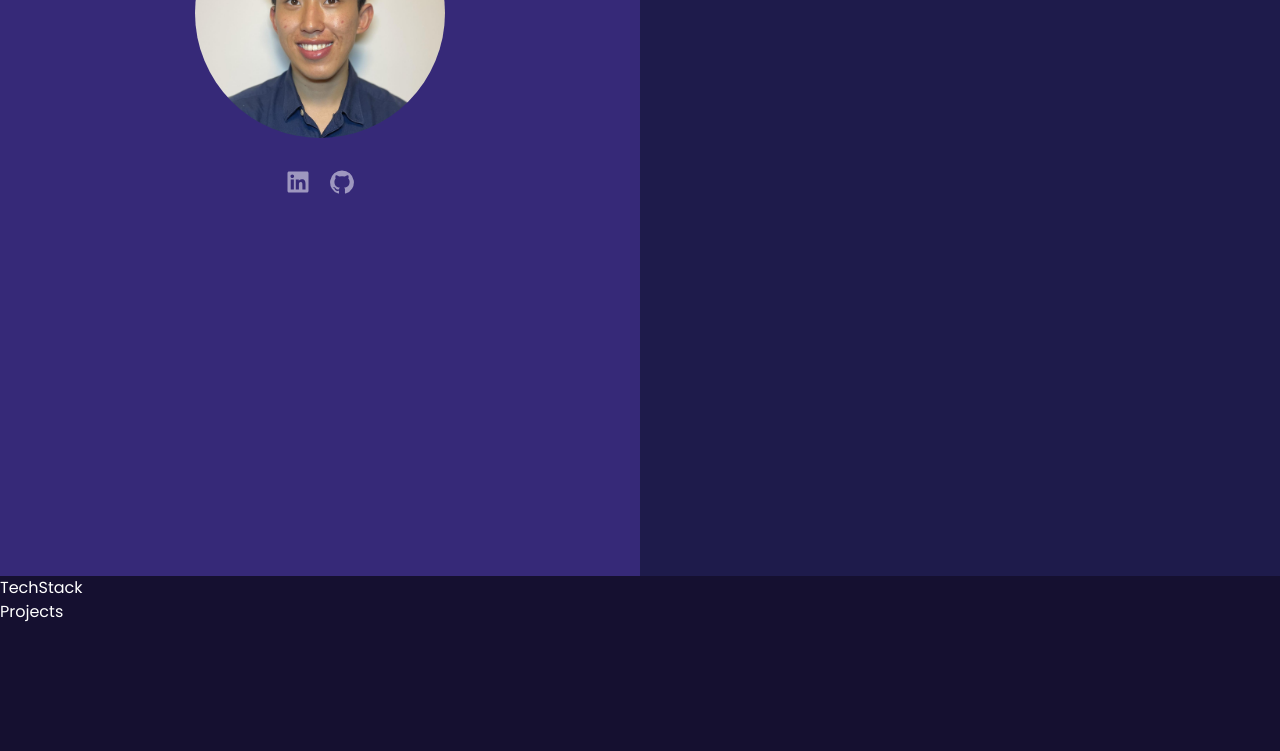
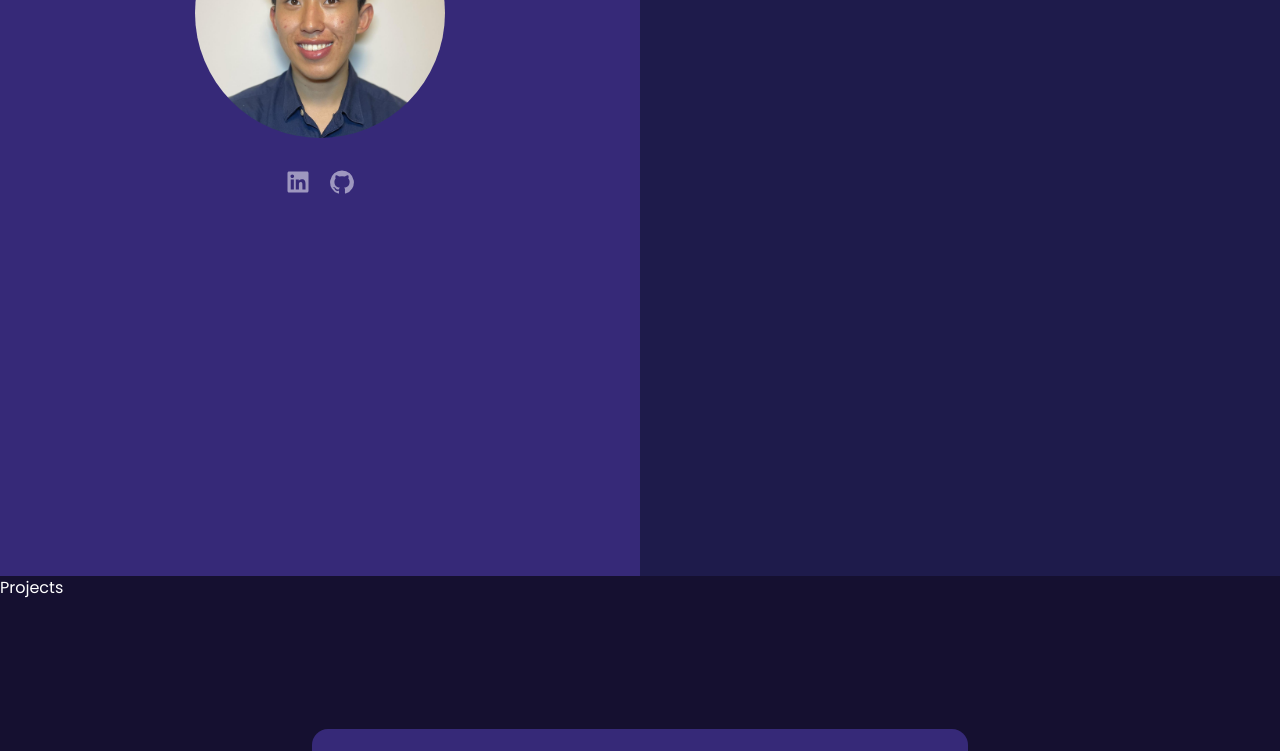
Before and after one commit to tonylxm/website, a React (Vite) app: page / in a window 1280 px wide. Shown: the part 1024-1775 px from the top of the page. Built offline with nearby package versions, Linux system fonts and the light colour scheme.

Commit message:
refactor: removed TechStack section as this will be on the right side of the about section

```diff
--- a/src/App.jsx
+++ b/src/App.jsx
@@ -1,6 +1,6 @@
 import { BrowserRouter } from "react-router-dom";
 
-import { Hero, About, TechStack, Projects, Contact, Footer } from './components';
+import { Hero, About, Projects, Contact, Footer } from './components';
 
 const App = () => {
   return (
@@ -10,7 +10,6 @@ const App = () => {
           <Hero />
         </div>
         <About />
-        <TechStack />
         <Projects />
         <div className="relative z-0">
           <Contact />
--- a/src/components/About.jsx
+++ b/src/components/About.jsx
@@ -23,7 +23,7 @@ const About = () => {
           </div>
         </div>
       </div>
-      <div className="bg-indigo-950">09</div>
+      <div className="bg-indigo-950">TechStack</div>
     </div>
   )
 }
--- a/src/components/TechStack.jsx
+++ /dev/null
@@ -1,9 +0,0 @@
-import React from 'react'
-
-const TechStack = () => {
-  return (
-    <div>TechStack</div>
-  )
-}
-
-export default TechStack
--- a/src/components/index.js
+++ b/src/components/index.js
@@ -1,6 +1,5 @@
 import Hero from './Hero';
 import About from './About';
-import TechStack from './TechStack';
 import Projects from './Projects';
 import Contact from './Contact';
 import Footer from './Footer';
@@ -8,7 +7,6 @@ import Footer from './Footer';
 export {
   Hero,
   About,
-  TechStack,
   Projects,
   Contact,
   Footer
```
